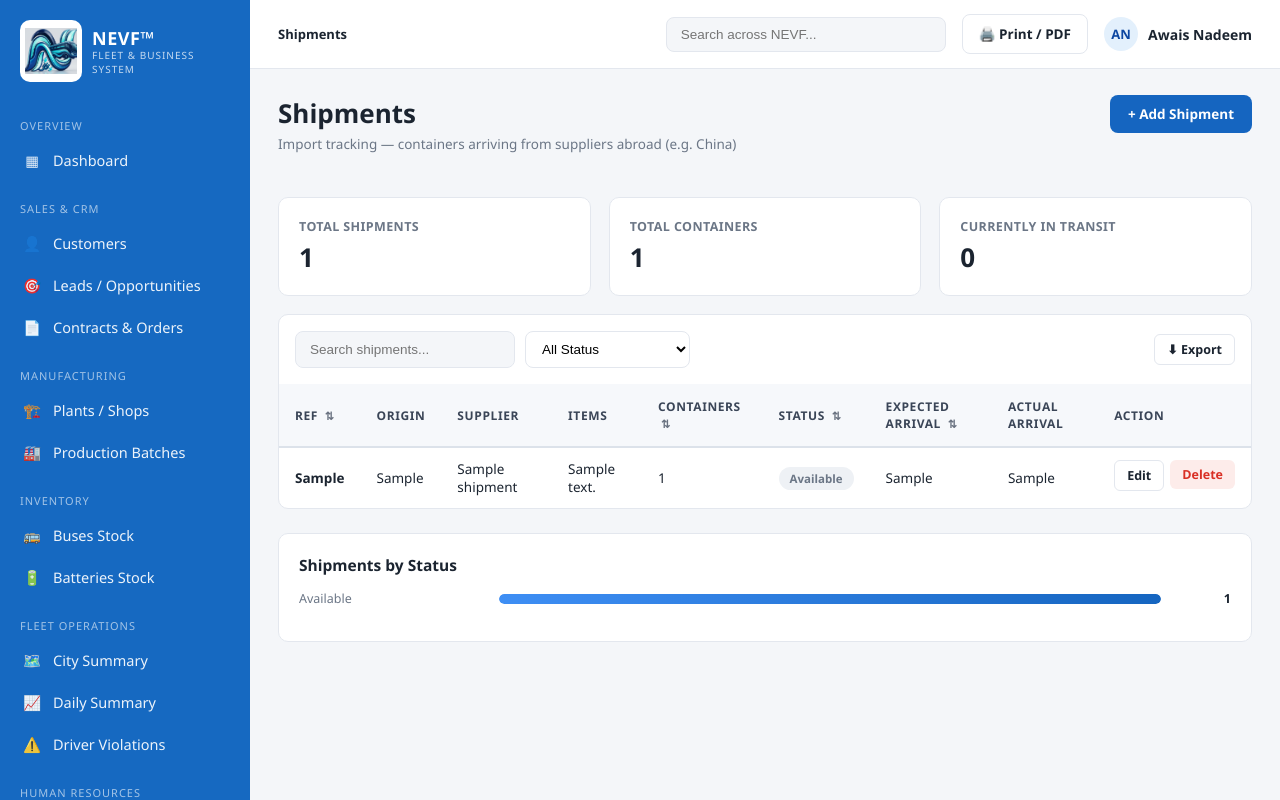
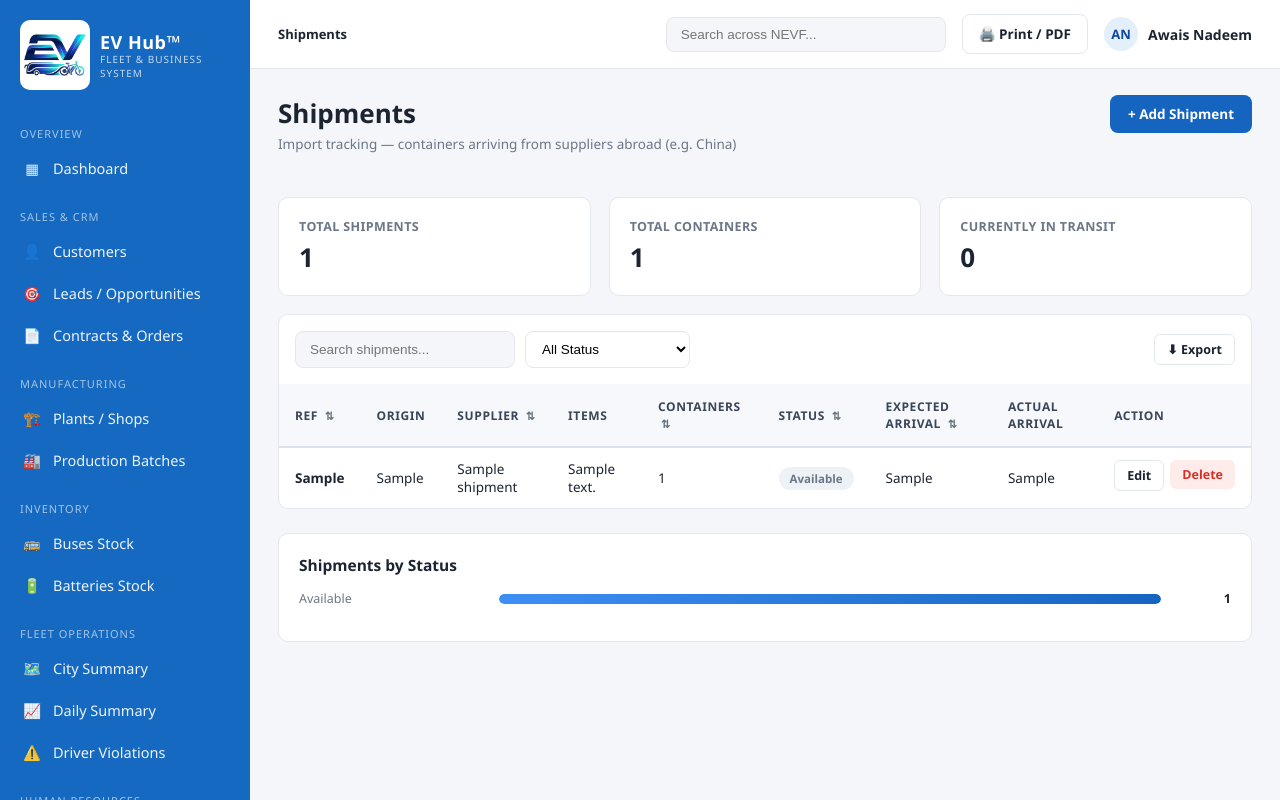
Before and after one commit to RajaAwais59/nevf-crm, a Flask app: page /shipments in a window 1280 px wide. Run offline with Flask 3, Linux system fonts and the light colour scheme; tables that the repository leaves empty hold one stand-in row (values such as "Sample post").

Commit message:
Renamed company to EV Hub, added URL-based sorting for Employees and Shipments, fixed logo sizing

```diff
--- a/static/css/style.css
+++ b/static/css/style.css
@@ -31,9 +31,9 @@ button{font-family:inherit;cursor:pointer;}
 }
 .sidebar-logo{display:flex;align-items:center;gap:10px;padding:20px 20px 16px;}
 .sidebar-logo .mark{
-  width:62px;height:62px;border-radius:10px;background:#fff;color:var(--primary-dark);
+  width:70px;height:70px;border-radius:10px;background:#fff;color:var(--primary-dark);
   display:flex;align-items:center;justify-content:center;font-weight:800;font-size:16px;
-  padding:5px;flex-shrink:0;
+  padding:4px;flex-shrink:0;
 }
 .sidebar-logo .mark img{
   width:100%;height:100%;object-fit:contain;
--- a/templates/base.html
+++ b/templates/base.html
@@ -12,9 +12,9 @@
   <!-- SIDEBAR -->
   <div class="sidebar">
     <div class="sidebar-logo">
-      <div class="mark"><img src="{{ url_for('static', filename='images/nevf-logo.png') }}" alt="NEVF Logo"></div>
+      <div class="mark"><img src="{{ url_for('static', filename='images/ev-hub-logo.jpeg') }}" alt="EV Hub Logo"></div>
       <div>
-        <div class="name">NEVF™</div>
+        <div class="name">EV Hub™</div>
         <span class="sub">FLEET &amp; BUSINESS SYSTEM</span>
       </div>
     </div>
--- a/templates/shipments.html
+++ b/templates/shipments.html
@@ -37,13 +37,13 @@
   <table>
     <thead>
       <tr>
-        <th onclick="sortShipments(0)" class="sortable">Ref <span class="sort-ic">⇅</span></th>
+        <th class="sortable"><a class="sort-link" href="{{ url_for('shipments', sort='shipment_ref', dir='desc' if current_sort=='shipment_ref' and current_dir=='asc' else 'asc') }}">Ref {% if current_sort=='shipment_ref' %}{{ '▲' if current_dir=='asc' else '▼' }}{% else %}<span class="sort-ic">⇅</span>{% endif %}</a></th>
         <th>Origin</th>
-        <th>Supplier</th>
+        <th class="sortable"><a class="sort-link" href="{{ url_for('shipments', sort='supplier_name', dir='desc' if current_sort=='supplier_name' and current_dir=='asc' else 'asc') }}">Supplier {% if current_sort=='supplier_name' %}{{ '▲' if current_dir=='asc' else '▼' }}{% else %}<span class="sort-ic">⇅</span>{% endif %}</a></th>
         <th>Items</th>
-        <th onclick="sortShipments(4)" class="sortable">Containers <span class="sort-ic">⇅</span></th>
-        <th onclick="sortShipments(5)" class="sortable">Status <span class="sort-ic">⇅</span></th>
-        <th onclick="sortShipments(6)" class="sortable">Expected Arrival <span class="sort-ic">⇅</span></th>
+        <th class="sortable"><a class="sort-link" href="{{ url_for('shipments', sort='container_count', dir='desc' if current_sort=='container_count' and current_dir=='asc' else 'asc') }}">Containers {% if current_sort=='container_count' %}{{ '▲' if current_dir=='asc' else '▼' }}{% else %}<span class="sort-ic">⇅</span>{% endif %}</a></th>
+        <th class="sortable"><a class="sort-link" href="{{ url_for('shipments', sort='status', dir='desc' if current_sort=='status' and current_dir=='asc' else 'asc') }}">Status {% if current_sort=='status' %}{{ '▲' if current_dir=='asc' else '▼' }}{% else %}<span class="sort-ic">⇅</span>{% endif %}</a></th>
+        <th class="sortable"><a class="sort-link" href="{{ url_for('shipments', sort='expected_arrival', dir='desc' if current_sort=='expected_arrival' and current_dir=='asc' else 'asc') }}">Expected Arrival {% if current_sort=='expected_arrival' %}{{ '▲' if current_dir=='asc' else '▼' }}{% else %}<span class="sort-ic">⇅</span>{% endif %}</a></th>
         <th>Actual Arrival</th>
         <th>Action</th>
       </tr>
```
Also changed, not shown: templates/employees.html (+5 -5 lines), static/images/ev-hub-log.jpeg (added), static/images/ev-hub-logo.jpeg (added), static/images/ev-hub-logo.png (renamed from static/images/nevf-logo.png).
